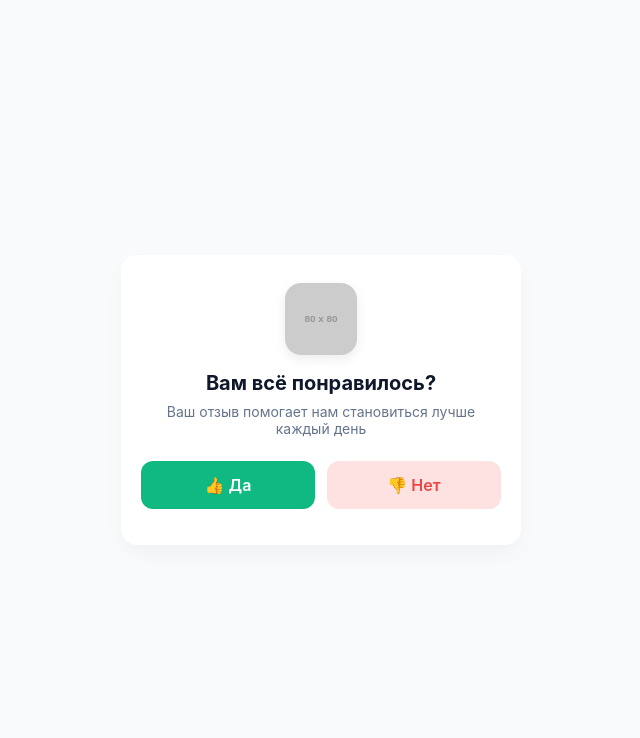
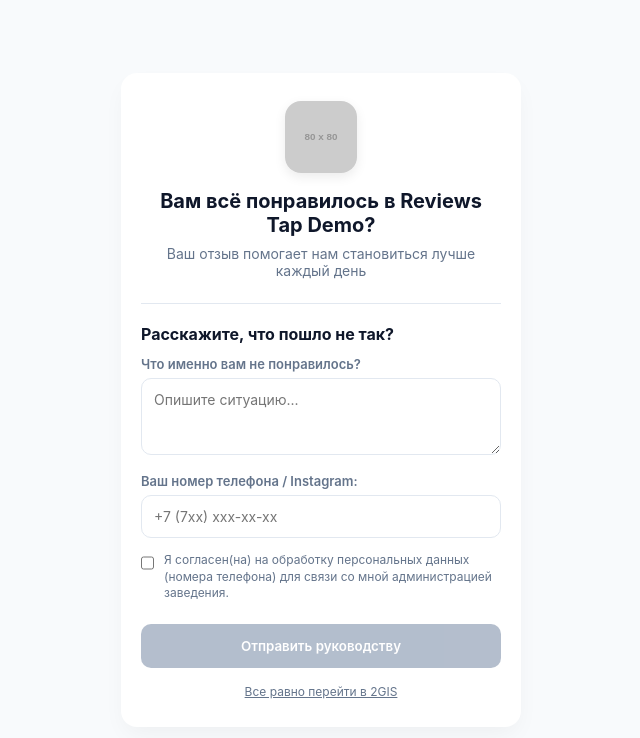
Before and after one commit to alinur1-1/rv-tap, a plain HTML site: page index.html in a window 1280 px wide. Both pictures are taken after a click on the button "👎 Нет". Shown: the whole page, without its empty margins (319-959 px from the left). Drawn offline with Linux system fonts and the light colour scheme; placeholder pictures from the web are drawn by us.

Commit message:
Update index.html

```diff
--- a/index.html
+++ b/index.html
@@ -83,6 +83,7 @@
       align-items: center;
       justify-content: center;
       gap: 8px;
+      text-decoration: none;
       transition: transform 0.1s ease;
     }
 
@@ -195,11 +196,13 @@
       <p class="subtitle">Ваш отзыв помогает нам становиться лучше каждый день</p>
 
       <div class="btn-group" id="buttons-container">
-        <button type="button" class="btn btn-yes" id="btn-yes">👍 Да</button>
-        <button type="button" class="btn btn-no" id="btn-no">👎 Нет</button>
+        <!-- Прямая ссылка: всегда открывает 2GIS в новой вкладке -->
+        <a id="btn-yes" href="https://2gis.kz/almaty/firm/70000001078537616/tab/reviews/addreview" target="_blank" rel="noopener noreferrer" class="btn btn-yes">👍 Да</a>
+        <button type="button" class="btn btn-no" onclick="openFeedbackForm()">👎 Нет</button>
       </div>
     </div>
 
+    <!-- Блок негативного отзыва -->
     <div id="feedback-section">
       <h2 style="font-size: 16px; margin-bottom: 12px;">Расскажите, что пошло не так?</h2>
 
@@ -210,15 +213,15 @@
       <input type="text" id="contact" placeholder="+7 (7xx) xxx-xx-xx">
 
       <div class="consent-box">
-        <input type="checkbox" id="consent-check">
+        <input type="checkbox" id="consent-check" onchange="toggleSubmitBtn()">
         <label for="consent-check">
           Я согласен(на) на обработку персональных данных (номера телефона) для связи со мной администрацией заведения.
         </label>
       </div>
 
-      <button type="button" id="submit-btn" class="btn-submit" disabled>Отправить руководству</button>
+      <button type="button" id="submit-btn" class="btn-submit" onclick="sendFeedback()" disabled>Отправить руководству</button>
 
-      <a id="direct-map-link" class="soft-link" href="#">Все равно перейти в 2GIS</a>
+      <a id="direct-map-link" class="soft-link" href="https://2gis.kz/almaty/firm/70000001078537616/tab/reviews/addreview" target="_blank" rel="noopener noreferrer">Все равно перейти в 2GIS</a>
     </div>
 
     <div id="success-message">
@@ -227,11 +230,98 @@
   </div>
 
   <script>
+    const DEFAULT_2GIS = "https://2gis.kz/almaty/firm/70000001078537616/tab/reviews/addreview";
+
+    // База всех заведений
     const PLACES = {
       "default": {
         name: "Reviews Tap Demo",
-        twogis_url: "https://2gis.kz/almaty/geo/70000001116117394?inv_by=ac28da18000a47658477956c82e8772f&inv_ts=1792294358"
+        twogis_url: DEFAULT_2GIS
       },
       "cafe1": {
         name: "Кофейня Almaty",
-        twogis_url: "
+        twogis_url: DEFAULT_2GIS
+      },
+      "dostyk_burger": {
+        name: "Dostyk Burger Bar",
+        twogis_url: DEFAULT_2GIS
+      }
+    };
+
+    const urlParams = new URLSearchParams(window.location.search);
+    const currentPlaceId = urlParams.get('place') || 'default';
+    const placeData = PLACES[currentPlaceId] || PLACES['default'];
+
+    // Адрес туннеля к боту
+    const API_ENDPOINT = "https://8w8slp2v-8080.eun1.devtunnels.ms/api/feedback";
+
+    // Устанавливаем название точки и ссылки на 2GIS
+    document.getElementById('place-title').innerText = "Вам всё понравилось в " + placeData.name + "?";
+    document.getElementById('btn-yes').href = placeData.twogis_url;
+    document.getElementById('direct-map-link').href = placeData.twogis_url;
+
+    // Открытие формы жалобы по нажатию "Нет"
+    function openFeedbackForm() {
+      document.getElementById('buttons-container').style.display = 'none';
+      document.getElementById('feedback-section').style.display = 'block';
+    }
+
+    // Активация кнопки отправки при клике на галочку
+    function toggleSubmitBtn() {
+      const check = document.getElementById('consent-check');
+      document.getElementById('submit-btn').disabled = !check.checked;
+    }
+
+    // Отправка жалобы боту
+    async function sendFeedback() {
+      const comment = document.getElementById('comment').value.trim();
+      const contact = document.getElementById('contact').value.trim();
+      const consent = document.getElementById('consent-check').checked;
+      const submitBtn = document.getElementById('submit-btn');
+
+      if (!consent) {
+        alert("Подтвердите согласие на обработку данных.");
+        return;
+      }
+
+      if (!comment) {
+        alert("Пожалуйста, опишите ситуацию.");
+        return;
+      }
+
+      submitBtn.disabled = true;
+      submitBtn.innerText = "Отправка...";
+
+      try {
+        const response = await fetch(API_ENDPOINT, {
+          method: "POST",
+          headers: {
+            "Content-Type": "application/json",
+            "X-Tunnel-Skip-Anti-Phishing-Page": "1"
+          },
+          body: JSON.stringify({
+            place_id: currentPlaceId,
+            place_name: placeData.name,
+            comment: comment,
+            contact: contact
+          })
+        });
+
+        if (!response.ok) {
+          throw new Error("Код ответа: " + response.status);
+        }
+
+        document.getElementById('feedback-section').style.display = 'none';
+        document.getElementById('main-content').style.display = 'none';
+        document.getElementById('success-message').style.display = 'block';
+
+      } catch (error) {
+        console.error(error);
+        submitBtn.disabled = false;
+        submitBtn.innerText = "Отправить руководству";
+        alert("Ошибка отправки: " + error.message);
+      }
+    }
+  </script>
+</body>
+</html>
```
